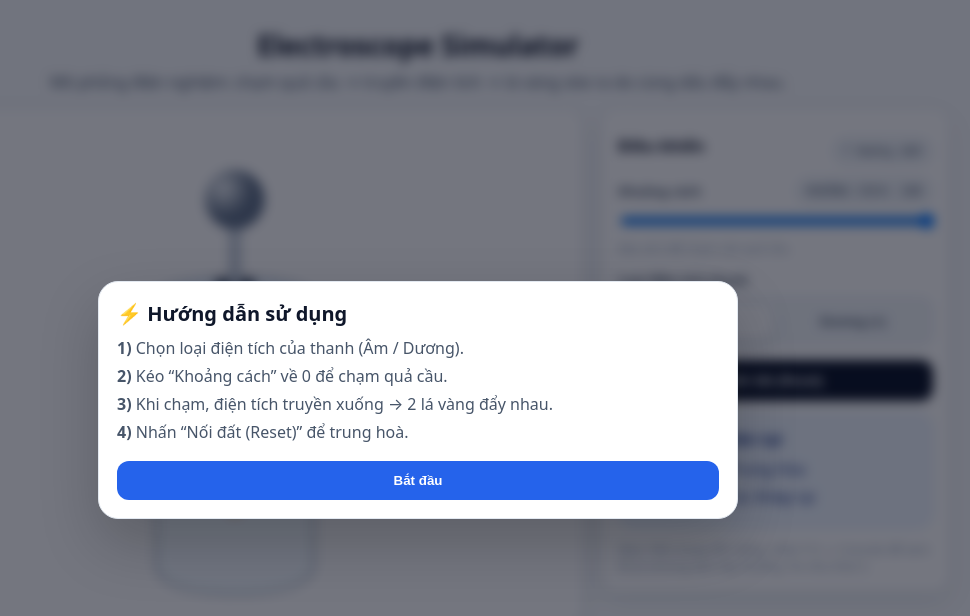
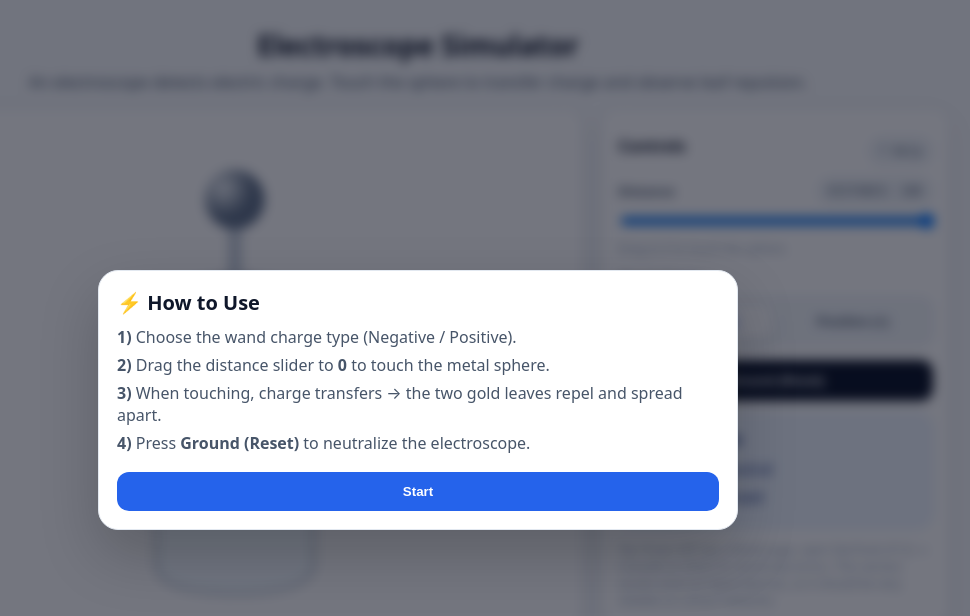
Before and after one commit to herbert2809/AVS-Electroscope-Simulator-, a plain HTML site: page index.html in a window 1280 px wide. Shown: the whole page, without its empty margins (222-1192 px from the left). Drawn offline with Linux system fonts and the light colour scheme.

Commit message:
Update index.html

```diff
--- a/index.html
+++ b/index.html
@@ -1,8 +1,8 @@
 <!DOCTYPE html>
-<html lang="vi">
+<html lang="en">
 <head>
   <meta charset="UTF-8" />
-  <meta name="viewport" content="width=device-width, initial-scale=1.0" />
+  <meta name="viewport" content="width=device-width,initial-scale=1.0" />
   <title>Electroscope Simulator</title>
   <style>
     :root{
@@ -38,14 +38,14 @@
     .seg{display:flex;gap:8px;background:#f1f5f9;border:1px solid var(--border);padding:6px;border-radius:12px}
     .seg button{
       flex:1;border:0;background:transparent;padding:10px;border-radius:10px;cursor:pointer;
-      font-weight:700;color:var(--muted);
+      font-weight:800;color:var(--muted);
     }
     .seg button.active{background:var(--card);box-shadow:0 6px 14px rgba(15,23,42,.08)}
     .seg button.neg.active{color:var(--blue)}
     .seg button.pos.active{color:var(--red)}
     .btn{
       width:100%;padding:12px 14px;border-radius:12px;border:1px solid #0f172a;background:#0f172a;
-      color:#fff;font-weight:800;cursor:pointer;
+      color:#fff;font-weight:900;cursor:pointer;
     }
     .btn:hover{filter:brightness(1.05)}
     .status{margin-top:12px;background:#eff6ff;border:1px solid #dbeafe;color:#1e3a8a;border-radius:var(--radius);padding:14px 16px}
@@ -70,23 +70,27 @@
 </head>
 
 <body>
-  <noscript>Bạn đang tắt JavaScript nên mô phỏng không thể chạy. Hãy bật JavaScript và tải lại trang.</noscript>
+  <noscript>
+    JavaScript is disabled, so the simulation cannot run. Please enable JavaScript and reload the page.
+  </noscript>
 
   <div class="modal open" id="helpModal" role="dialog" aria-modal="true">
     <div class="modal-card">
-      <h3>⚡ Hướng dẫn sử dụng</h3>
-      <p><b>1)</b> Chọn loại điện tích của thanh (Âm / Dương).</p>
-      <p><b>2)</b> Kéo “Khoảng cách” về 0 để chạm quả cầu.</p>
-      <p><b>3)</b> Khi chạm, điện tích truyền xuống → 2 lá vàng đẩy nhau.</p>
-      <p><b>4)</b> Nhấn “Nối đất (Reset)” để trung hoà.</p>
-      <button class="btn2" id="startBtn">Bắt đầu</button>
+      <h3>⚡ How to Use</h3>
+      <p><b>1)</b> Choose the wand charge type (Negative / Positive).</p>
+      <p><b>2)</b> Drag the distance slider to <b>0</b> to touch the metal sphere.</p>
+      <p><b>3)</b> When touching, charge transfers → the two gold leaves repel and spread apart.</p>
+      <p><b>4)</b> Press <b>Ground (Reset)</b> to neutralize the electroscope.</p>
+      <button class="btn2" id="startBtn" type="button">Start</button>
     </div>
   </div>
 
   <div class="wrap">
     <div class="hero">
       <h1>Electroscope Simulator</h1>
-      <p>Mô phỏng điện nghiệm: chạm quả cầu → truyền điện tích → lá vàng xòe ra do cùng dấu đẩy nhau.</p>
+      <p>
+        An electroscope detects electric charge. Touch the sphere to transfer charge and observe leaf repulsion.
+      </p>
     </div>
 
     <div class="grid">
@@ -100,19 +104,19 @@
             </radialGradient>
           </defs>
 
-          <!-- Glass Jar -->
+          <!-- Glass jar -->
           <path d="M 120 180 L 120 450 Q 120 480 200 480 Q 280 480 280 450 L 280 180 Z"
                 fill="rgba(220, 240, 255, 0.3)" stroke="#94a3b8" stroke-width="2"></path>
           <ellipse cx="200" cy="180" rx="80" ry="20"
                    fill="rgba(200, 230, 255, 0.4)" stroke="#94a3b8" stroke-width="2"></ellipse>
 
-          <!-- Stopper -->
+          <!-- Rubber stopper -->
           <rect x="180" y="160" width="40" height="40" fill="#475569" rx="2"></rect>
 
-          <!-- Metal Rod -->
+          <!-- Metal rod -->
           <rect x="195" y="100" width="10" height="200" fill="#cbd5e1" stroke="#64748b"></rect>
 
-          <!-- Leaves -->
+          <!-- Leaves group -->
           <g id="leaves" transform="translate(200, 300)">
             <g id="leafLeft">
               <rect x="-2" y="0" width="4" height="100" fill="#fbbf24" stroke="#d97706" rx="2"></rect>
@@ -124,7 +128,7 @@
             </g>
           </g>
 
-          <!-- Sphere -->
+          <!-- Metal sphere -->
           <circle cx="200" cy="80" r="30" fill="url(#sphereGradient)" stroke="#94a3b8"></circle>
           <text id="sphereSign" x="188" y="90" font-size="24" font-weight="900" opacity="0">+</text>
 
@@ -143,55 +147,56 @@
       <!-- CONTROLS -->
       <div class="card panel">
         <div class="row">
-          <h2>Điều khiển</h2>
-          <button id="helpBtn" class="pill" style="cursor:pointer" type="button">? Hướng dẫn</button>
+          <h2>Controls</h2>
+          <button id="helpBtn" class="pill" type="button">? Help</button>
         </div>
 
         <div class="row" style="margin-top:0;">
           <div style="width:100%;">
             <div class="row" style="margin:0 0 6px;">
-              <div style="font-weight:800; color:var(--muted); font-size:13px;">Khoảng cách</div>
-              <div class="pill" id="distancePill">KHOẢNG CÁCH: 100</div>
+              <div style="font-weight:900; color:var(--muted); font-size:13px;">Distance</div>
+              <div class="pill" id="distancePill">DISTANCE: 100</div>
             </div>
             <input id="distance" type="range" min="0" max="100" value="100" />
-            <div style="margin-top:6px; color:#94a3b8; font-size:12px;">Kéo về 0 để chạm vào quả cầu.</div>
+            <div style="margin-top:6px; color:#94a3b8; font-size:12px;">Drag to 0 to touch the sphere.</div>
           </div>
         </div>
 
         <div style="margin-top:14px;">
-          <div style="font-weight:800; color:var(--muted); font-size:13px; margin-bottom:8px;">Loại điện tích thanh</div>
+          <div style="font-weight:900; color:var(--muted); font-size:13px; margin-bottom:8px;">Wand charge</div>
           <div class="seg">
-            <button id="negBtn" class="neg active" type="button">Âm (−)</button>
-            <button id="posBtn" class="pos" type="button">Dương (+)</button>
+            <button id="negBtn" class="neg active" type="button">Negative (−)</button>
+            <button id="posBtn" class="pos" type="button">Positive (+)</button>
           </div>
         </div>
 
         <div style="margin-top:14px;">
-          <button id="resetBtn" class="btn" type="button">Nối đất (Reset)</button>
+          <button id="resetBtn" class="btn" type="button">Ground (Reset)</button>
         </div>
 
         <div class="status">
-          <b>Trạng thái hiện tại</b>
+          <b>Current state</b>
           <ul>
-            <li><span id="chargeText">Điện tích: Trung hòa</span></li>
-            <li><span id="leafText">Trạng thái lá: Khép lại</span></li>
+            <li><span id="chargeText">Charge: Neutral</span></li>
+            <li><span id="leafText">Leaves: Closed</span></li>
           </ul>
         </div>
 
         <div style="margin-top:12px; color:#94a3b8; font-size:12px;">
-          Mẹo: Nếu trang vẫn trắng, nhấn F12 → Console để xem lỗi JS (nhưng bản này thường “im như thóc”).
+          Tip: If you still see a blank page, open DevTools (F12) → Console to check for JavaScript errors.
+          This version avoids external dependencies, so it should be very reliable on school networks.
         </div>
       </div>
     </div>
   </div>
 
   <script>
-    // ===== Stable + fast engine: no frameworks, no CDN =====
+    // ===== Stable + fast engine: no frameworks, no external CDN =====
 
     // State
-    let wandPosition = 100;           // 0..100 (0 = chạm)
-    let wandPolarity = "negative";    // "negative" | "positive"
-    let electroscopeCharge = 0;       // -80..+80
+    let wandPosition = 100;            // 0..100 (0 = touching)
+    let wandPolarity = "negative";     // "negative" | "positive"
+    let electroscopeCharge = 0;        // -80..+80
 
     // Constants
     const MAX_LEAF_ANGLE = 45;
@@ -255,15 +260,15 @@
       const touching = isTouchingNow();
       const angle = computeAngle();
 
-      // Leaves
+      // Leaves rotation
       leafLeft.setAttribute("transform", `rotate(${-angle})`);
       leafRight.setAttribute("transform", `rotate(${angle})`);
 
-      // Wand translate (giữ mapping bạn đang dùng: 230..450)
+      // Wand position (same mapping you used: 230..450)
       const wandSvgX = 230 + (wandPosition * 2.2);
       wand.setAttribute("transform", `translate(${wandSvgX}, 60)`);
 
-      // Wand colors/signs
+      // Wand styling & symbols
       const isPos = wandPolarity === "positive";
       wandBody.setAttribute("fill", isPos ? "#fee2e2" : "#dbeafe");
       wandBody.setAttribute("stroke", isPos ? "#fca5a5" : "#93c5fd");
@@ -277,10 +282,14 @@
       // Charge signs
       const show = Math.abs(electroscopeCharge) > 10;
       const sign = electroscopeCharge > 0 ? "+" : "−";
-      const signColor = electroscopeCharge > 0 ? getComputedStyle(document.documentElement).getPropertyValue("--red").trim()
-                                               : getComputedStyle(document.documentElement).getPropertyValue("--blue").trim();
+      const signColor = electroscopeCharge > 0
+        ? getComputedStyle(document.documentElement).getPropertyValue("--red").trim()
+        : getComputedStyle(document.documentElement).getPropertyValue("--blue").trim();
 
-      signLeft.textContent = sign; signRight.textContent = sign; sphereSign.textContent = sign;
+      signLeft.textContent = sign;
+      signRight.textContent = sign;
+      sphereSign.textContent = sign;
+
       signLeft.setAttribute("fill", signColor);
       signRight.setAttribute("fill", signColor);
       sphereSign.setAttribute("fill", signColor);
@@ -290,18 +299,17 @@
       sphereSign.setAttribute("opacity", Math.abs(electroscopeCharge) > 5 ? "1" : "0");
 
       // UI text
-      distancePill.textContent = touching ? "ĐANG CHẠM" : `KHOẢNG CÁCH: ${wandPosition}`;
+      distancePill.textContent = touching ? "TOUCHING" : `DISTANCE: ${wandPosition}`;
       distancePill.classList.toggle("ok", touching);
 
-      chargeText.textContent = `Điện tích: ${Math.abs(electroscopeCharge) < 5 ? "Trung hòa" : "Đang nhiễm điện"}`;
-      leafText.textContent = `Trạng thái lá: ${angle < 2 ? "Khép lại" : "Tách ra (Đẩy nhau)"}`;
+      chargeText.textContent = `Charge: ${Math.abs(electroscopeCharge) < 5 ? "Neutral" : "Charged"}`;
+      leafText.textContent = `Leaves: ${angle < 2 ? "Closed" : "Separated (Repelling)"}`;
     }
 
     // Events
     distance.addEventListener("input", (e) => {
       wandPosition = Number(e.target.value);
-      // render ngay để UI phản hồi tức thì
-      render();
+      render(); // instant feedback
     });
 
     negBtn.addEventListener("click", () => {
@@ -326,7 +334,7 @@
     startBtn.addEventListener("click", () => helpModal.classList.remove("open"));
     helpBtn.addEventListener("click", () => helpModal.classList.add("open"));
 
-    // Main loop: nhẹ, ổn định
+    // Main loop (light + stable)
     function tick(){
       stepPhysics();
       render();
```
